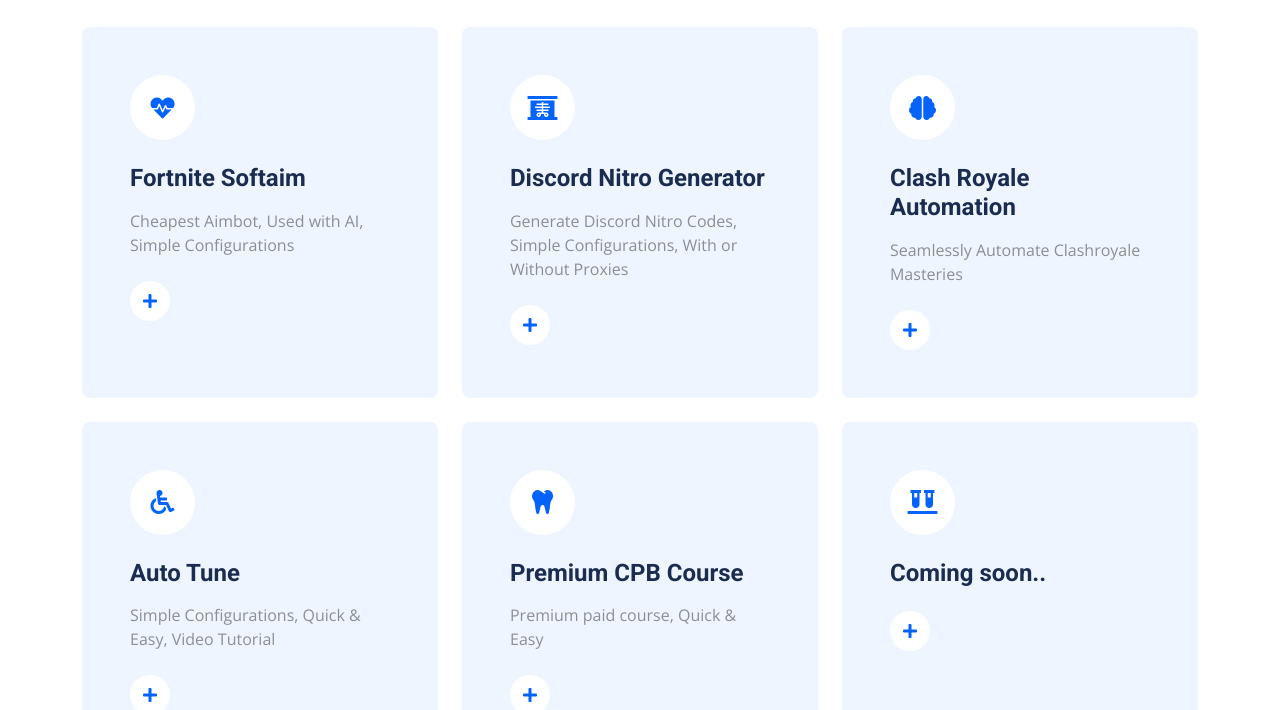
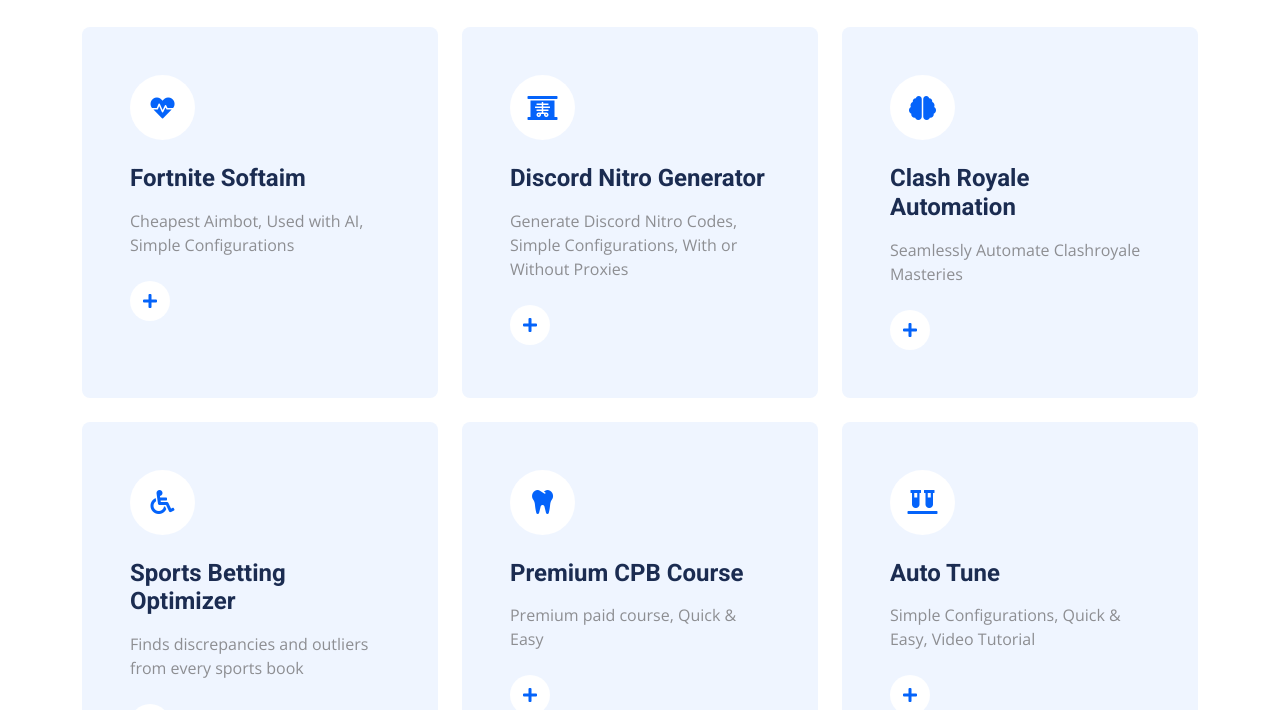
Before and after one commit to Lilsemenseed/lilsemenseed.github.io, a plain HTML site: page products.html in a window 1280 px wide. Shown: the part 242-952 px from the top of the page. Drawn offline with nearby package versions, Linux system fonts and the light colour scheme.

Commit message:
Update products.html

```diff
--- a/products.html
+++ b/products.html
@@ -115,9 +115,9 @@
                         <div class="d-inline-flex align-items-center justify-content-center bg-white rounded-circle mb-4" style="width: 65px; height: 65px;">
                             <i class="fa fa-wheelchair text-primary fs-4"></i>
                         </div>
-                        <h4 class="mb-3">Auto Tune</h4>
-                        <p class="mb-4">Simple Configurations, Quick & Easy, Video Tutorial</p>
-                        <a class="btn" href="https://social-unlock.com/pRqkn" target="_blank"><i class="fa fa-plus text-primary me-3"></i>FREE</a>
+                        <h4 class="mb-3">Sports Betting Optimizer</h4>
+                        <p class="mb-4">Finds discrepancies and outliers from every sports book</p>
+                        <a class="btn" href="https://social-unlock.com/YtvWo" target="_blank"><i class="fa fa-plus text-primary me-3"></i>FREE</a>
                     </div>
                 </div>
                 <div class="col-lg-4 col-md-6 wow fadeInUp" data-wow-delay="0.3s">
@@ -135,9 +135,9 @@
                         <div class="d-inline-flex align-items-center justify-content-center bg-white rounded-circle mb-4" style="width: 65px; height: 65px;">
                             <i class="fa fa-vials text-primary fs-4"></i>
                         </div>
-                        <h4 class="mb-3">Coming soon..</h4>
-                        <p class="mb-4"></p>
-                        <a class="btn" href=""><i class="fa fa-plus text-primary me-3"></i></a>
+                        <h4 class="mb-3">Auto Tune</h4>
+                        <p class="mb-4">Simple Configurations, Quick & Easy, Video Tutorial</p>
+                        <a class="btn" href="https://social-unlock.com/pRqkn"><i class="fa fa-plus text-primary me-3"></i></a>
                     </div>
                 </div>
             </div>
```
